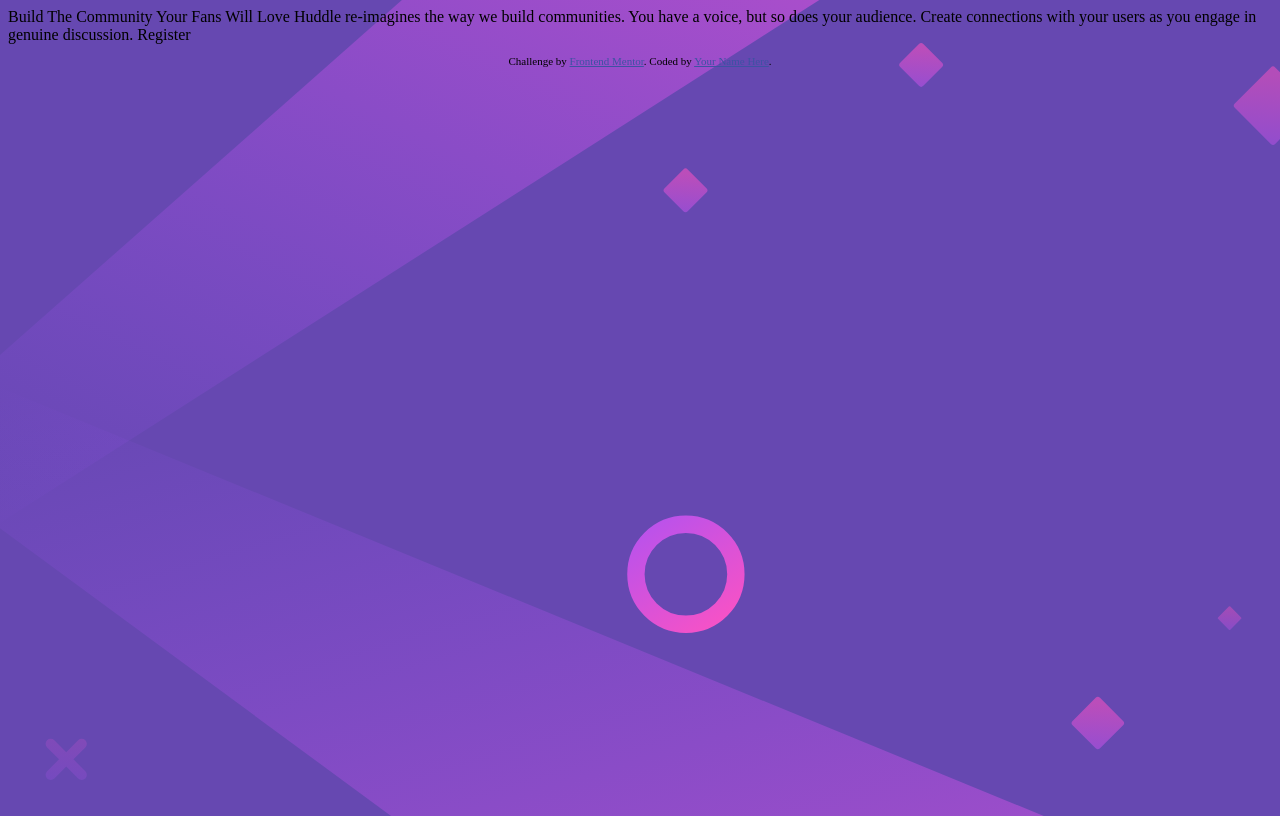
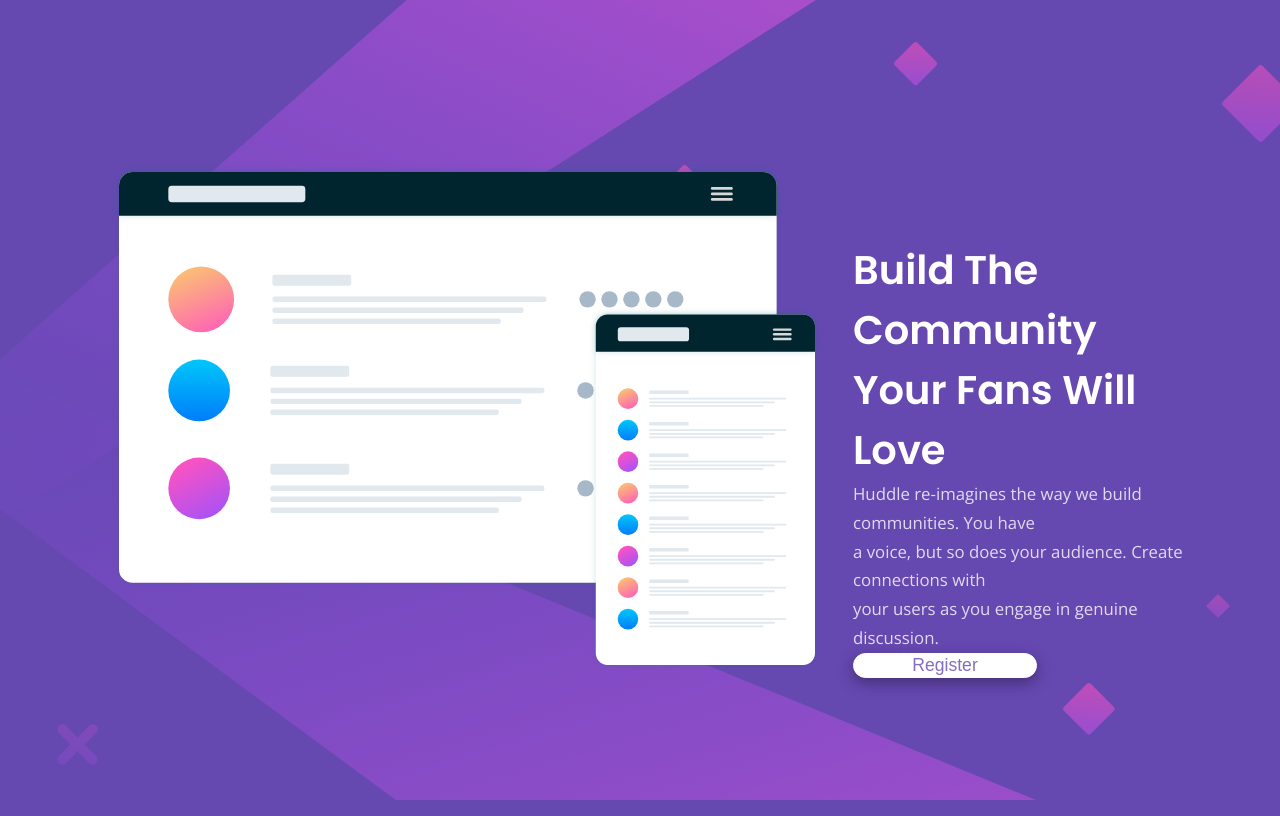
Before and after one commit to yterai/huddle-landing-page-with-a-single-introductory-section, a plain HTML site: page index.html in a window 1280 px wide. Drawn offline with nearby package versions, Linux system fonts and the light colour scheme.

Commit message:
Add main content

```diff
--- a/index.html
+++ b/index.html
@@ -1,34 +1,45 @@
 <!DOCTYPE html>
 <html lang="en">
-<head>
-  <meta charset="UTF-8">
-  <meta name="viewport" content="width=device-width, initial-scale=1.0"> <!-- displays site properly based on user's device -->
+  <head>
+    <meta charset="UTF-8" />
+    <meta name="viewport" content="width=device-width, initial-scale=1.0" />
+    <!-- displays site properly based on user's device -->
 
-  <link rel="icon" type="image/png" sizes="32x32" href="./images/favicon-32x32.png">
-  <link rel="stylesheet" href="./styles/styles.css">
+    <link
+      rel="icon"
+      type="image/png"
+      sizes="32x32"
+      href="./images/favicon-32x32.png"
+    />
+    <link rel="stylesheet" href="./styles/styles.css" />
 
-  <title>Frontend Mentor | Huddle landing page with single introductory section</title>
-
-
-  <style>
-    .attribution { font-size: 11px; text-align: center; }
-    .attribution a { color: hsl(228, 45%, 44%); }
-  </style>
-</head>
-<body>
-
-  Build The Community Your Fans Will Love
-
-  Huddle re-imagines the way we build communities. You have a voice, but so does your audience.
-  Create connections with your users as you engage in genuine discussion.
-
-  Register
-
-  <footer>
+    <title>
+      Frontend Mentor | Huddle landing page with single introductory section
+    </title>
+  </head>
+  <body>
+    <main>
+      <div class="main-img">
+        <img
+          src="./images/illustration-mockups.svg"
+          alt="illustration Mockups"
+        />
+      </div>
+      <div class="text-wrapper">
+        <h1 class="title">Build The Community<br />Your Fans Will Love</h1>
+        <p class="text-body">
+          Huddle re-imagines the way we build communities. You have<br />a
+          voice, but so does your audience. Create connections with<br />your
+          users as you engage in genuine discussion.
+        </p>
+        <button class="register-button">Register</button>
+      </div>
+    </main>
+    <!-- <footer>
     <p class="attribution">
       Challenge by <a href="https://www.frontendmentor.io?ref=challenge" target="_blank">Frontend Mentor</a>.
       Coded by <a href="#">Your Name Here</a>.
     </p>
-  </footer>
-</body>
+  </footer> -->
+  </body>
 </html>
--- /dev/null
+++ b/styles/_reset.scss
@@ -0,0 +1,90 @@
+html,
+body,
+div,
+span,
+applet,
+object,
+iframe,
+h1,
+h2,
+h3,
+h4,
+h5,
+h6,
+p,
+blockquote,
+pre,
+a,
+abbr,
+acronym,
+address,
+big,
+cite,
+code,
+del,
+em,
+img,
+ins,
+kbd,
+q,
+s,
+samp,
+small,
+strike,
+strong,
+sub,
+sup,
+tt,
+var,
+b,
+u,
+i,
+center,
+dl,
+dt,
+dd,
+ol,
+ul,
+li,
+fieldset,
+form,
+label,
+legend,
+table,
+caption,
+tbody,
+tfoot,
+thead,
+tr,
+th,
+td,
+article,
+aside,
+canvas,
+details,
+embed,
+figure,
+figcaption,
+footer,
+header,
+menu,
+nav,
+output,
+section,
+summary,
+time,
+mark,
+audio,
+video {
+  margin: 0;
+  padding: 0;
+  border: 0;
+  font-size: 100%;
+  font: inherit;
+}
+
+*,
+*::before,
+*::after {
+  box-sizing: border-box;
+}
--- a/styles/styles.scss
+++ b/styles/styles.scss
@@ -1,3 +1,6 @@
+@import "reset";
+@import url('https://fonts.googleapis.com/css2?family=Open+Sans&family=Poppins:wght@400;600&display=swap');
+
 body {
   background-image: url("../images/bg-desktop.svg");
   background-repeat: no-repeat;
@@ -5,6 +8,58 @@ body {
   background-position: center;
   min-height: 100vh;
   background-color: #6648b1;
+  color: #fff;
+  font-family: 'Open Sans', sans-serif;
+}
+
+.title {
+  font: 600 2.5rem "Poppins", sans-serif;
+}
+
+main {
+  display: flex;
+  flex-direction: row;
+  justify-content: space-evenly;
+  align-items: center;
+  height: 100vh;
+
+}
+
+.main-img {
+  margin: 7.5rem 0 5rem 7rem;
+}
+
+.text-wrapper {
+  display: flex;
+  flex-direction: column;
+  justify-content: space-evenly;
+  height: 40vh;
+  margin: 9rem 3.5rem 9rem 2rem;
+}
+
+.text-body {
+  line-height: 1.8rem;
+  font-size: 1.05rem;
+  opacity: 0.8;
+}
+
+.register-button {
+  border: 1px solid #fff;
+  border-radius: 30px;
+  width: 11.5rem;
+  height: 3.3rem;
+  background-color: #fff;
+  box-shadow: rgba(0, 0, 0, 0.35) 0px 5px 15px;
+  color:rgba(102,72,177,0.8);
+  font-size: 1.1rem;
+}
+
+.attribution {
+  font-size: 11px;
+  text-align: center;
+}
+.attribution a {
+  color: hsl(228, 45%, 44%);
 }
 
 @import "media";
```
Also changed, not shown: styles/styles.css, 1 other file.
